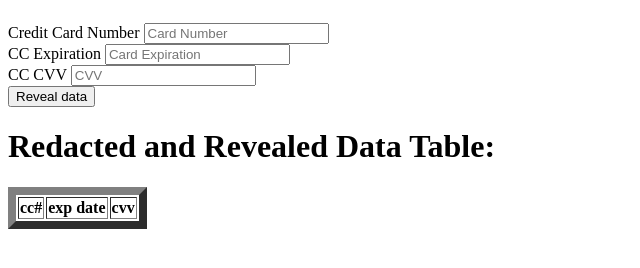
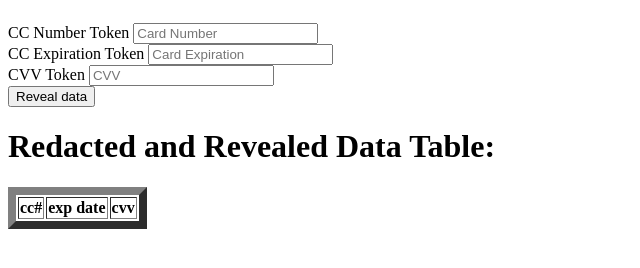
Before and after one commit to BrianKTran/djangoRestVgs, a Django app: page /index/ in a window 1280 px wide. Shown: the part 221-489 px from the top of the page, without its empty margins (0-640 px from the left). Run offline with Django 3.2, Linux system fonts and the light colour scheme; lists and menus that the app fills with data are empty.

Commit message:
Redacting and Revealing Data Working, refractoring and cleaning

```diff
--- a/templates/index.html
+++ b/templates/index.html
@@ -19,7 +19,7 @@
         <div class="panel panel-info">
             <div class="form-group">
                 <div class="col-md-12">
-                    <label for="pan_number" id="pan_number_label">Credit Card Number</label>
+                    <label for="pan_number" id="pan_number_label">Credit Card Number </label>
                     <input class="form-control" placeholder="Card Number" type="text" name="cc_number" maxlength="16"
                         id="pan_number" value="">
                 </div>
@@ -45,19 +45,19 @@
         <div class="panel panel-info">
             <div class="form-group">
                 <div class="col-md-12">
-                    <label for="pan_number" id="pan_number_label">Credit Card Number</label>
+                    <label for="pan_number" id="pan_number_label">CC Number Token</label>
                     <input class="form-control" placeholder="Card Number" type="text" name="cc_number" maxlength=""
                         id="pan1_number" value="">
                 </div>
             </div>
             <div class="form-group">
-                <label for="pan_exp" id="pan_exp_label">CC Expiration</label>
+                <label for="pan_exp" id="pan_exp_label">CC Expiration Token</label>
                 <input class="form-control" placeholder="Card Expiration" type="text" name="cc_exp" maxlength=""
                     id="pan1_exp">
             </div>
         </div>
         <div class="form-group">
-            <label for="pan_cvv" id="pan_cvv_label">CC CVV</label>
+            <label for="pan_cvv" id="pan_cvv_label">CVV Token</label>
             <input class="form-control" placeholder="CVV" type="text" name="cc_cvv" maxlength="" id="pan1_cvv" value="">
         </div>
 
```
